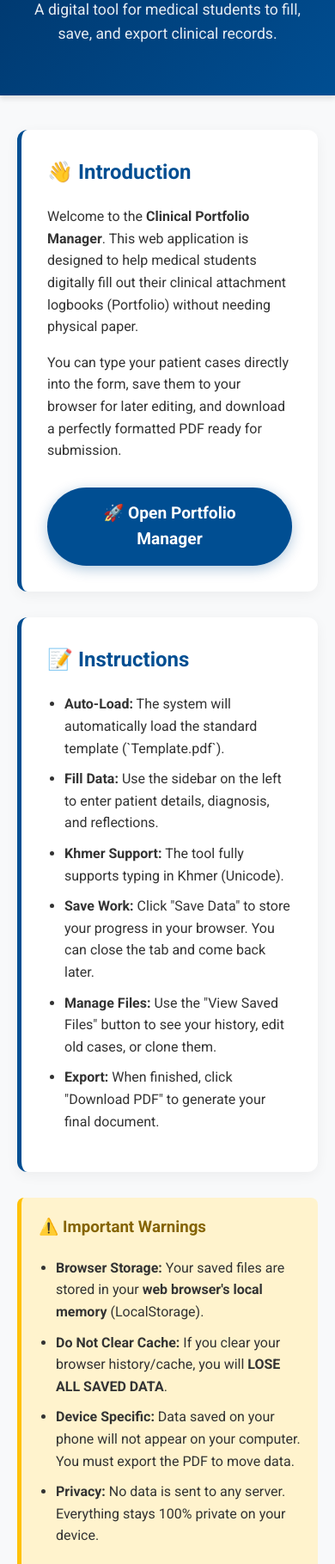
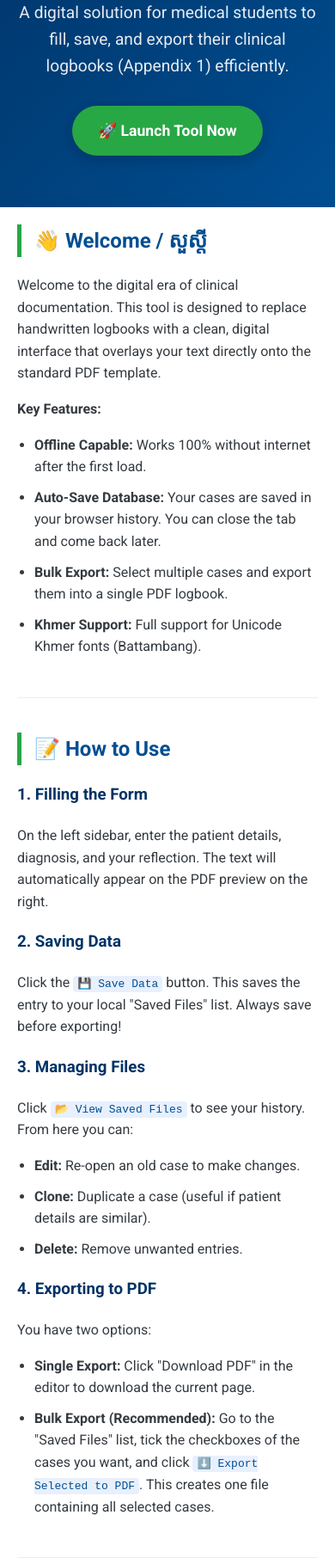
Before and after one commit to AdmiralMediocre/Portfolio-Filling-Assisting-tool, a plain HTML site: page index.html in a window 390 px wide. Shown: the part 181-2000 px from the top of the page at 86% size. Drawn offline with Linux system fonts and the light colour scheme; a web font is replaced by a local one.

Commit message:
Update index.html

```diff
--- a/index.html
+++ b/index.html
@@ -3,99 +3,99 @@
 <head>
     <meta charset="UTF-8">
     <meta name="viewport" content="width=device-width, initial-scale=1.0">
-    <title>Khmer Portfolio Manager - Welcome</title>
-    <link href="https://fonts.googleapis.com/css2?family=Battambang:wght@400;700&family=Roboto:wght@400;700&display=swap" rel="stylesheet">
+    <title>Khmer Clinical Portfolio Manager</title>
+    <link href="https://fonts.googleapis.com/css2?family=Battambang:wght@400;700&family=Roboto:wght@300;400;700&display=swap" rel="stylesheet">
     <style>
         :root {
             --primary: #004e92;
             --secondary: #003366;
-            --accent: #ffc107;
-            --light-bg: #f8f9fa;
-            --text-dark: #333;
+            --accent: #28a745;
+            --warning: #ffc107;
+            --danger: #dc3545;
+            --light: #f8f9fa;
+            --dark: #343a40;
         }
 
         body {
             font-family: 'Roboto', 'Battambang', sans-serif;
             margin: 0;
             padding: 0;
-            background-color: var(--light-bg);
-            color: var(--text-dark);
+            background-color: var(--light);
+            color: var(--dark);
             line-height: 1.6;
         }
 
+        /* --- HERO SECTION --- */
         header {
             background: linear-gradient(135deg, var(--secondary), var(--primary));
             color: white;
-            padding: 40px 20px;
+            padding: 60px 20px;
             text-align: center;
-            box-shadow: 0 4px 6px rgba(0,0,0,0.1);
         }
 
         header h1 {
-            margin: 0;
             font-size: 2.5rem;
+            margin-bottom: 10px;
             font-weight: 700;
         }
 
         header p {
-            font-size: 1.1rem;
+            font-size: 1.2rem;
             opacity: 0.9;
-            margin-top: 10px;
+            max-width: 600px;
+            margin: 0 auto 30px auto;
         }
 
-        .container {
-            max-width: 900px;
-            margin: 40px auto;
-            padding: 0 20px;
-        }
-
-        .card {
-            background: white;
-            border-radius: 12px;
-            padding: 30px;
-            margin-bottom: 30px;
-            box-shadow: 0 4px 15px rgba(0,0,0,0.05);
-            border-left: 5px solid var(--primary);
-        }
-
-        .card h2 {
-            color: var(--primary);
-            margin-top: 0;
-            display: flex;
-            align-items: center;
-            gap: 10px;
-        }
-
-        .btn-start {
+        .cta-button {
             display: inline-block;
-            background-color: var(--primary);
+            background-color: var(--accent);
             color: white;
-            padding: 15px 40px;
-            font-size: 1.2rem;
+            padding: 15px 30px;
             border-radius: 50px;
             text-decoration: none;
             font-weight: bold;
-            transition: all 0.3s ease;
-            box-shadow: 0 4px 15px rgba(0, 78, 146, 0.3);
+            font-size: 1.1rem;
+            box-shadow: 0 4px 15px rgba(0,0,0,0.2);
+            transition: transform 0.2s, background 0.2s;
         }
 
-        .btn-start:hover {
-            background-color: var(--secondary);
+        .cta-button:hover {
             transform: translateY(-2px);
-            box-shadow: 0 6px 20px rgba(0, 78, 146, 0.4);
+            background-color: #218838;
         }
 
-        .warning-box {
-            background-color: #fff3cd;
-            border-left: 5px solid #ffc107;
-            padding: 20px;
+        /* --- CONTAINER --- */
+        .container {
+            max-width: 900px;
+            margin: -30px auto 40px auto;
+            background: white;
             border-radius: 8px;
-            margin-top: 20px;
+            box-shadow: 0 10px 30px rgba(0,0,0,0.1);
+            padding: 40px;
+            position: relative;
         }
 
-        .warning-box h3 {
+        /* --- SECTIONS --- */
+        section {
+            margin-bottom: 40px;
+            border-bottom: 1px solid #eee;
+            padding-bottom: 30px;
+        }
+
+        section:last-child {
+            border-bottom: none;
+        }
+
+        h2 {
+            color: var(--primary);
+            border-left: 5px solid var(--accent);
+            padding-left: 15px;
             margin-top: 0;
-            color: #856404;
+        }
+
+        h3 {
+            color: var(--secondary);
+            margin-top: 20px;
         }
 
         ul {
@@ -106,12 +106,58 @@
             margin-bottom: 10px;
         }
 
+        /* --- WARNING BOX --- */
+        .warning-box {
+            background-color: #fff3cd;
+            border: 1px solid #ffeeba;
+            color: #856404;
+            padding: 20px;
+            border-radius: 6px;
+            margin-top: 20px;
+        }
+
+        .warning-box strong {
+            color: #533f03;
+        }
+
+        /* --- BUG TABLE --- */
+        table {
+            width: 100%;
+            border-collapse: collapse;
+            margin-top: 15px;
+        }
+
+        th, td {
+            text-align: left;
+            padding: 12px;
+            border-bottom: 1px solid #ddd;
+        }
+
+        th {
+            background-color: var(--primary);
+            color: white;
+        }
+
+        /* --- FOOTER --- */
         footer {
             text-align: center;
             padding: 20px;
             color: #666;
             font-size: 0.9rem;
-            margin-top: 50px;
+        }
+
+        .highlight {
+            background-color: #e8f0fe;
+            padding: 2px 5px;
+            border-radius: 4px;
+            color: var(--primary);
+            font-family: monospace;
+        }
+
+        /* Mobile Adjustments */
+        @media (max-width: 600px) {
+            header h1 { font-size: 1.8rem; }
+            .container { margin: 0; border-radius: 0; padding: 20px; }
         }
     </style>
 </head>
@@ -119,53 +165,97 @@
 
     <header>
         <h1>Khmer Clinical Portfolio Manager</h1>
-        <p>A digital tool for medical students to fill, save, and export clinical records.</p>
+        <p>A digital solution for medical students to fill, save, and export their clinical logbooks (Appendix 1) efficiently.</p>
+
+        <a href="app.html" class="cta-button">🚀 Launch Tool Now</a>
     </header>
 
     <div class="container">
 
-        <div class="card">
-            <h2>👋 Introduction</h2>
-            <p>
-                Welcome to the <strong>Clinical Portfolio Manager</strong>. This web application is designed to help medical students
-                digitally fill out their clinical attachment logbooks (Portfolio) without needing physical paper.
-            </p>
-            <p>
-                You can type your patient cases directly into the form, save them to your browser for later editing, and download
-                a perfectly formatted PDF ready for submission.
-            </p>
+        <section>
+            <h2>👋 Welcome / សួស្តី</h2>
+            <p>Welcome to the digital era of clinical documentation. This tool is designed to replace handwritten logbooks with a clean, digital interface that overlays your text directly onto the standard PDF template.</p>
+            <p><strong>Key Features:</strong></p>
+            <ul>
+                <li><strong>Offline Capable:</strong> Works 100% without internet after the first load.</li>
+                <li><strong>Auto-Save Database:</strong> Your cases are saved in your browser history. You can close the tab and come back later.</li>
+                <li><strong>Bulk Export:</strong> Select multiple cases and export them into a single PDF logbook.</li>
+                <li><strong>Khmer Support:</strong> Full support for Unicode Khmer fonts (Battambang).</li>
+            </ul>
+        </section>
 
-            <div style="text-align: center; margin-top: 30px;">
-                <a href="Port filling saving Working linked .html" class="btn-start">🚀 Open Portfolio Manager</a>
+        <section>
+            <h2>📝 How to Use</h2>
+
+            <h3>1. Filling the Form</h3>
+            <p>On the left sidebar, enter the patient details, diagnosis, and your reflection. The text will automatically appear on the PDF preview on the right.</p>
+
+            <h3>2. Saving Data</h3>
+            <p>Click the <span class="highlight">💾 Save Data</span> button. This saves the entry to your local "Saved Files" list. Always save before exporting!</p>
+
+            <h3>3. Managing Files</h3>
+            <p>Click <span class="highlight">📂 View Saved Files</span> to see your history. From here you can:</p>
+            <ul>
+                <li><strong>Edit:</strong> Re-open an old case to make changes.</li>
+                <li><strong>Clone:</strong> Duplicate a case (useful if patient details are similar).</li>
+                <li><strong>Delete:</strong> Remove unwanted entries.</li>
+            </ul>
+
+            <h3>4. Exporting to PDF</h3>
+            <p>You have two options:</p>
+            <ul>
+                <li><strong>Single Export:</strong> Click "Download PDF" in the editor to download the current page.</li>
+                <li><strong>Bulk Export (Recommended):</strong> Go to the "Saved Files" list, tick the checkboxes of the cases you want, and click <span class="highlight">⬇️ Export Selected to PDF</span>. This creates one file containing all selected cases.</li>
+            </ul>
+        </section>
+
+        <section>
+            <h2>⚠️ Important Warnings</h2>
+            <div class="warning-box">
+                <h3>💾 Data Privacy & Storage</h3>
+                <p><strong>1. Data is stored on YOUR Device:</strong> This tool does not send data to any server. Your patient data lives inside your web browser's "Local Storage".</p>
+                <p><strong>2. Do NOT Clear Cache:</strong> If you "Clear Browser History/Cache," you will lose your saved data. Please export your PDFs regularly as a backup.</p>
+                <p><strong>3. Device Specific:</strong> Data saved on your computer will not appear on your phone, and vice-versa.</p>
             </div>
-        </div>
+        </section>
 
-        <div class="card">
-            <h2>📝 Instructions</h2>
-            <ul>
-                <li><strong>Auto-Load:</strong> The system will automatically load the standard template (`Template.pdf`).</li>
-                <li><strong>Fill Data:</strong> Use the sidebar on the left to enter patient details, diagnosis, and reflections.</li>
-                <li><strong>Khmer Support:</strong> The tool fully supports typing in Khmer (Unicode).</li>
-                <li><strong>Save Work:</strong> Click "Save Data" to store your progress in your browser. You can close the tab and come back later.</li>
-                <li><strong>Manage Files:</strong> Use the "View Saved Files" button to see your history, edit old cases, or clone them.</li>
-                <li><strong>Export:</strong> When finished, click "Download PDF" to generate your final document.</li>
-            </ul>
-        </div>
+        <section>
+            <h2>🔧 Troubleshooting & Bugs</h2>
+            <p>If you encounter issues, please check the table below for solutions.</p>
 
-        <div class="warning-box">
-            <h3>⚠️ Important Warnings</h3>
-            <ul>
-                <li><strong>Browser Storage:</strong> Your saved files are stored in your <strong>web browser's local memory</strong> (LocalStorage).</li>
-                <li><strong>Do Not Clear Cache:</strong> If you clear your browser history/cache, you will <strong>LOSE ALL SAVED DATA</strong>.</li>
-                <li><strong>Device Specific:</strong> Data saved on your phone will not appear on your computer. You must export the PDF to move data.</li>
-                <li><strong>Privacy:</strong> No data is sent to any server. Everything stays 100% private on your device.</li>
-            </ul>
-        </div>
+            <table>
+                <thead>
+                    <tr>
+                        <th>Problem / Bug</th>
+                        <th>Solution / Fix</th>
+                    </tr>
+                </thead>
+                <tbody>
+                    <tr>
+                        <td><strong>❌ Auto-load failed</strong></td>
+                        <td>The embedded PDF template code might be missing. Use the "Manual Upload" button in the sidebar to select your <code>Template.pdf</code> file manually.</td>
+                    </tr>
+                    <tr>
+                        <td><strong>Text is misaligned</strong></td>
+                        <td>Toggle the <strong>"Unlock Positions"</strong> checkbox. You can then drag the text boxes on the preview to align them perfectly.</td>
+                    </tr>
+                    <tr>
+                        <td><strong>Khmer Font looks wrong</strong></td>
+                        <td>Ensure you have an internet connection when you first open the tool so it can load the Google Fonts. Once loaded, it works offline.</td>
+                    </tr>
+                    <tr>
+                        <td><strong>Cannot Download PDF</strong></td>
+                        <td>Ensure you have entered a <strong>Filename</strong> in the sidebar. The tool will not export without a name.</td>
+                    </tr>
+                </tbody>
+            </table>
+        </section>
 
     </div>
 
     <footer>
-        <p>&copy; 2024 Clinical Portfolio Project. Designed for Medical Students.</p>
+        <p>Open Source Project | Hosted on GitHub Pages</p>
+        <p><i>Make sure to rename your main tool file to <strong>app.html</strong> for the launch button to work.</i></p>
     </footer>
 
 </body>
```
